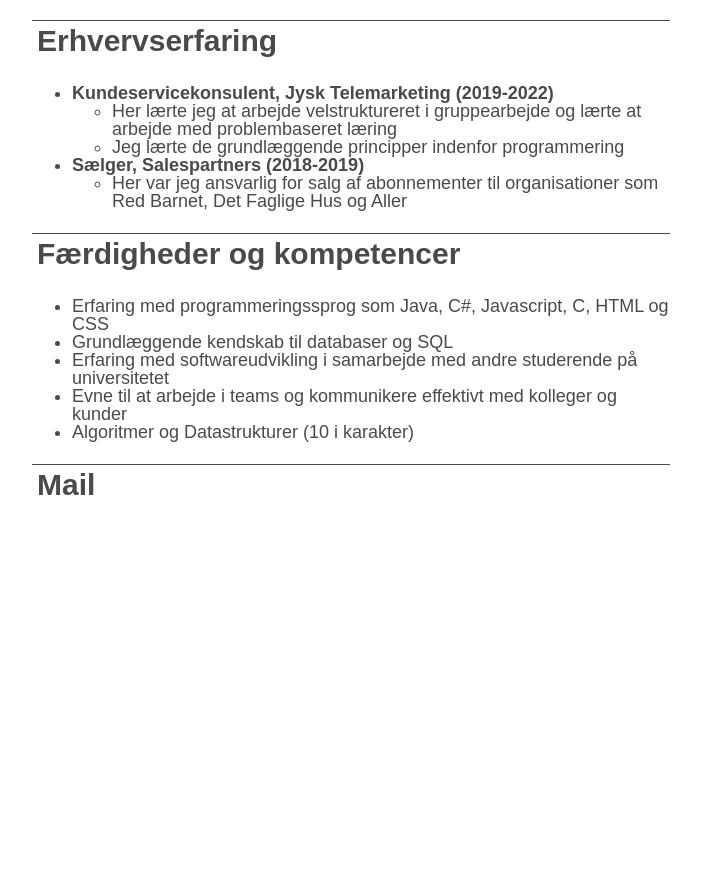
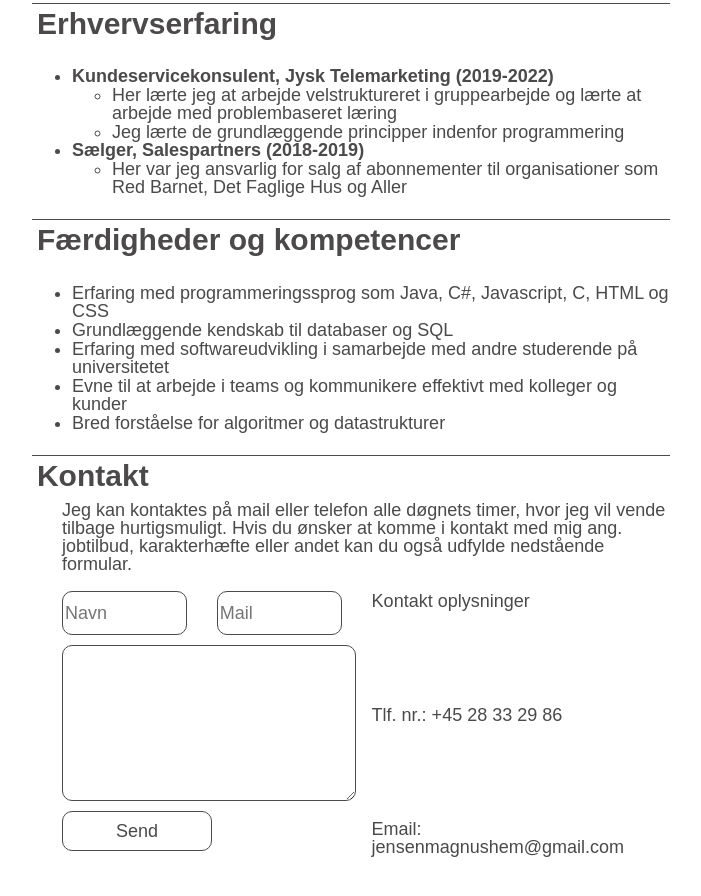
Before and after one commit to MHEM11/mhem11.github.io, a plain HTML site: page index.html in a window 1280 px wide. Shown: the part 1534-2430 px from the top of the page, without its empty margins (502-1203 px from the left). Before the commit the page ends 2102 px from the top, so only its background shows below. Drawn offline with Linux system fonts and the light colour scheme.

Commit message:
HTML: Mail element added. functions not added

```diff
--- a/assets/mystyles.css
+++ b/assets/mystyles.css
@@ -42,7 +42,6 @@ p {
 }
 
 
-
 .Right-div {
     margin-left: 33.7%;
     padding: 50px 100px;
@@ -54,7 +53,7 @@ p {
     border: none;
 }
 .Header {
-    border-color: rgb(75, 73, 73);;
+    border-color: rgb(75, 73, 73);
     margin-top: 5px;
     border-top: solid 1px;
     padding: 5px;
@@ -69,6 +68,7 @@ p {
     flex-direction: row;
 }
 .Text {
+    padding-left: 30px ;
     display: inline-block;
     width: 50%;
 }
@@ -80,11 +80,84 @@ p {
     margin: 0;
     font-weight: bold;
 }
-.Bulletpoint-text {
-    margin-top: 0;
+.text {
+    margin-top: 1px;
     font-weight: 200;
 }
 .reference {
     color: rgb(211, 211, 211);
     text-decoration: none;
 }
+.Input-box {
+    width: 42.5%;
+    height: 40px;
+    color: rgb(75, 73, 73);
+    border-color: rgb(75, 73, 73);
+    border: solid 1px;
+    border-radius: 10px;
+    margin-left: 0;
+    font-size: 18px;
+    margin-left: 30px;
+}
+.Besked-box {
+    width: 93%;
+    height: 50%;
+    color: rgb(75, 73, 73);
+    border-color: rgb(75, 73, 73);
+    border: solid 1px;
+    border-radius: 10px;
+    margin-left: 0;
+    font-size: 18px;
+    margin-top: 10px;
+    margin-left: 30px;
+}
+.Sektioner-her {
+    width: 50%;
+    margin: 0;
+    font-size: 18px;
+    display: flex;
+    flex-direction: column;
+}
+.Sektioner-her2 {
+    width: 100%;
+    margin: 0;
+    font-size: 18px;
+    display: flex;
+    flex-direction: row;
+    justify-content: space-between;
+}
+.Sektioner-der {
+    margin: 0;
+    font-size: 18px;
+    display: flex;
+    flex-direction: column;
+    margin-left: 30px;
+    height: 300px;
+
+}
+.text-der {
+    margin-top: 1px;
+    font-weight: 200;
+    display: block;
+    margin-bottom: 95px;
+}
+.text-her {
+    margin-top: 1px;
+    font-weight: 200;
+    display: block;
+    padding-left: 30px;
+    font-size: 18px;
+}
+.Send-knap {
+    margin-left: 30px;
+    margin-top: 10px;
+    width: 150px;
+    height: 40px;
+    color: rgb(75, 73, 73);
+    border-color: rgb(75, 73, 73);
+    border: solid 1px;
+    border-radius: 10px;
+    background-color: #fff;
+    font-size: 18px;
+    font-family: Arial;
+}
--- a/index.html
+++ b/index.html
@@ -31,10 +31,10 @@
         <p class = "Text">Jeg har altid haft stor interesse i computere og måden hvor på en computer virker. Derfor valgte jeg i foråret 2021 at søge ind på datalogi på Aalborg universitet. Jeg går i skrivende stund på 4. semester og har ind til nu lært meget omkring softwareudvikling og endnu mere om, hvordan man som et team arbejder bedst muligt sammen. Både i kurser og på projekterne har jeg og min gruppe udfordret os selv, hvilket jeg også ser som værende en af mine styrker. Jeg tror på, at man som et team kan nå længst og har sjældent sagt nej til en udfordring, da jeg mener, at man ved at udfordre sig selv kan lære mest muligt. Jeg mener, at man både ved at fejle og ved at fuldføre opgaven lærer en lektie, man ikke ville være foruden.</p>
         <ul class = "Listing">
           <li><p class = "Bulletpoint">Jeg er målrettet</p>
-              <p class = "Bulletpoint-text">Jeg er målrettetSom person er jeg målrettet og effektiv. Jeg arbejder hårdt for at kunne blive så god som muligt til det jeg laver.</p>
+              <p class = "text">Jeg er målrettetSom person er jeg målrettet og effektiv. Jeg arbejder hårdt for at kunne blive så god som muligt til det jeg laver.</p>
           </li>
           <li><p class = "Bulletpoint">Jeg er en teamplayer</p>
-            <p class = "Bulletpoint-text">Jeg kan love, at jeg er en teamplayer, der ved, at man som team er stærkere og kommer længst.</p>
+            <p class = "text">Jeg kan love, at jeg er en teamplayer, der ved, at man som team er stærkere og kommer længst.</p>
         </li>
         </ul>
       </div>
@@ -43,23 +43,23 @@
       </p>
       <div class = "Sektioner">
         <ul>
-          <li class = "Bulletpoint-text">Datalogi, Aalborg Universitet (2021 – nu)</li>
-          <li class = "Bulletpoint-text">STX, Aalborg Katedralskole (2016 – 2019)</li>
+          <li class = "text">Datalogi, Aalborg Universitet (2021 – nu)</li>
+          <li class = "text">STX, Aalborg Katedralskole (2016 – 2019)</li>
         </ul>
       </div>
       <p class = "Header" id = "kurser">Bestået kurser</p>
       <div class = "Sektioner">
         <ul>
-          <li class = "Bulletpoint-text">Imparativ programerings</li>
-          <li class = "Bulletpoint-text">Problembaseret læring</li>
-          <li class = "Bulletpoint-text">Datalogiens teoretiske grundlag</li>
-          <li class = "Bulletpoint-text">Sandsynlighedsteori og lineær algebra</li>
-          <li class = "Bulletpoint-text">Internetværk og web-programmering</li>
-          <li class = "Bulletpoint-text">Algoritmer og Datastrukturer</li>
-          <li class = "Bulletpoint-text">Design og evaluering af brugergrænseflader</li>
-          <li class = "Bulletpoint-text">Objektorienteret programmering</li>
-          <li class = "Bulletpoint-text">Systemudvikling</li>
-          <li class = "Bulletpoint-text">For at få karakterer kontakt mig på mail</li>
+          <li class = "text">Imparativ programerings</li>
+          <li class = "text">Problembaseret læring</li>
+          <li class = "text">Datalogiens teoretiske grundlag</li>
+          <li class = "text">Sandsynlighedsteori og lineær algebra</li>
+          <li class = "text">Internetværk og web-programmering</li>
+          <li class = "text">Algoritmer og Datastrukturer</li>
+          <li class = "text">Design og evaluering af brugergrænseflader</li>
+          <li class = "text">Objektorienteret programmering</li>
+          <li class = "text">Systemudvikling</li>
+          <li class = "text">For at få karakterer kontakt mig på mail</li>
         </ul>
       </div>
       <p class = "Header" id ="projekter">Semesterprojekter </p>
@@ -68,29 +68,29 @@
           <li class = "Bulletpoint">
             Intelligent affaldsindsamling (12 i karakter)
             <ul>
-            <li class = "Bulletpoint-text">Her lærte jeg at arbejde velstruktureret i gruppearbejde og lærte at arbejde med problembaseret læring</li>
-            <li class = "Bulletpoint-text">Jeg lærte de grundlæggende principper indenfor programmering</li>
+            <li class = "text">Her lærte jeg at arbejde velstruktureret i gruppearbejde og lærte at arbejde med problembaseret læring</li>
+            <li class = "text">Jeg lærte de grundlæggende principper indenfor programmering</li>
             </ul>
           </li>
           <li class = "Bulletpoint">
             Visualisering af algoritmer og datastrukturer (12 i karakter)
             <ul>
-            <li class="Bulletpoint-text">Her lærte jeg at arbejde med algoritmer og udarbejde effektiv kode</li>
-            <li class="Bulletpoint-text">I dette projekt fik jeg mere erfaring med programmering</li>
+            <li class="text">Her lærte jeg at arbejde med algoritmer og udarbejde effektiv kode</li>
+            <li class="text">I dette projekt fik jeg mere erfaring med programmering</li>
             </ul>
           </li>
           <li class="Bulletpoint">
             Salgsadministrationssystem for Dialægt (10 i karakter)
             <ul>
-            <li class="Bulletpoint-text">Her lærte jeg at arbejde med objekt orienteret programmering og komplekse systemer</li>
-            <li class="Bulletpoint-text">Fik erfaring med udvikling af mere avancerede programmer</li>
+            <li class="text">Her lærte jeg at arbejde med objekt orienteret programmering og komplekse systemer</li>
+            <li class="text">Fik erfaring med udvikling af mere avancerede programmer</li>
             </ul>
           </li>
           </ul>
       </div>
       <p class ="Header" id = "fritidsinteresser">Fritidsinteresser</p>
       <div class="Sektioner">
-        <p class = "Bulletpoint-text">Jeg bruger en del tid sammen med min kæreste Emma som jeg de seneste 2 år har boet sammen med i vores lejlighed i øgadekvarteret i Aalborg. Vi bruger meget af vores tid i dette område da det byder på lidt af hvert. Der er gode muligheder for at gå en tur og handle ind. Ikke mindst er der også godt internet som jeg flittigt bruger når jeg snakker og spiller med mine venner. Snakke med mine venner vægter jeg højt, da vi gennem årene er blevet spredt rundt om i verden er det altid godt at kunne mødes online og snakke sammen. Selvom jeg nok er lidt af en nørdt er det ikke altid at jeg spiller. Jeg har hele mit liv gået meget op i fodbold. Jeg har så længe jeg kan huske holdt med Aab og FC Barcelona. For mig er det fantastisk at kunne smide en fodbold kamp på tv'et og hygge sig med vennerne. Siden jeg startede på Datalogi i 2021 har interessen for programmering steget stødt og gør det stadig. Jeg er dedikeret til at forbedre mine programmeringsfærdigheder, og har i flere måneder brugt mange timer i ugen på kodeudfordringer i noget som hedder "advent of code". Dette gør jeg fordi jeg ved at denne egenskab er meget vigtigt. Jeg fik 2 i min C# eksamen, men jeg føler ikke denne eksamen var retvisende grundet strukturen i eksamensformen. Jeg håber at blive så god til at kode at der ikke vil være nogen tvivl om mine kompetencer, når jeg er færdig med mit studie. </p>
+        <p class = "text-her">Jeg bruger en del tid sammen med min kæreste Emma som jeg de seneste 2 år har boet sammen med i vores lejlighed i øgadekvarteret i Aalborg. Vi bruger meget af vores tid i dette område da det byder på lidt af hvert. Der er gode muligheder for at gå en tur og handle ind. Ikke mindst er der også godt internet som jeg flittigt bruger når jeg snakker og spiller med mine venner. Snakke med mine venner vægter jeg højt, da vi gennem årene er blevet spredt rundt om i verden er det altid godt at kunne mødes online og snakke sammen. Selvom jeg nok er lidt af en nørdt er det ikke altid at jeg spiller. Jeg har hele mit liv gået meget op i fodbold. Jeg har så længe jeg kan huske holdt med Aab og FC Barcelona. For mig er det fantastisk at kunne smide en fodbold kamp på tv'et og hygge sig med vennerne. Siden jeg startede på Datalogi i 2021 har interessen for programmering steget stødt og gør det stadig. Jeg er dedikeret til at forbedre mine programmeringsfærdigheder, og har i flere måneder brugt mange timer i ugen på kodeudfordringer i noget som hedder "advent of code". Dette gør jeg fordi jeg ved at denne egenskab er meget vigtigt.</p>
       </div>
       <p class = "Header" id = "erhvervserfaring">Erhvervserfaring</p>
       <div class = "Sektioner">
@@ -98,14 +98,14 @@
           <li class = "Bulletpoint">
             Kundeservicekonsulent, Jysk Telemarketing (2019-2022)
             <ul>
-            <li class = "Bulletpoint-text">Her lærte jeg at arbejde velstruktureret i gruppearbejde og lærte at arbejde med problembaseret læring</li>
-            <li class = "Bulletpoint-text">Jeg lærte de grundlæggende principper indenfor programmering</li>
+            <li class = "text">Her lærte jeg at arbejde velstruktureret i gruppearbejde og lærte at arbejde med problembaseret læring</li>
+            <li class = "text">Jeg lærte de grundlæggende principper indenfor programmering</li>
             </ul>
           </li>
           <li class = "Bulletpoint">
             Sælger, Salespartners (2018-2019)
             <ul>
-            <li class="Bulletpoint-text">
+            <li class="text">
               Her var jeg ansvarlig for salg af abonnementer til organisationer som Red Barnet, Det Faglige Hus og Aller
             </li>
             </ul>
@@ -117,18 +117,39 @@
       </p>
       <div class = "Sektioner">
         <ul>
-          <li class = "Bulletpoint-text">Erfaring med programmeringssprog som Java, C#, Javascript, C, HTML og CSS</li>
-          <li class = "Bulletpoint-text">Grundlæggende kendskab til databaser og SQL</li>
-          <li class = "Bulletpoint-text">Erfaring med softwareudvikling i samarbejde med andre studerende på universitetet</li>
-          <li class = "Bulletpoint-text">Evne til at arbejde i teams og kommunikere effektivt med kolleger og kunder</li>
-          <li class = "Bulletpoint-text">Algoritmer og Datastrukturer (10 i karakter)</li>
+          <li class = "text">Erfaring med programmeringssprog som Java, C#, Javascript, C, HTML og CSS</li>
+          <li class = "text">Grundlæggende kendskab til databaser og SQL</li>
+          <li class = "text">Erfaring med softwareudvikling i samarbejde med andre studerende på universitetet</li>
+          <li class = "text">Evne til at arbejde i teams og kommunikere effektivt med kolleger og kunder</li>
+          <li class = "text">Bred forståelse for algoritmer og datastrukturer</li>
         </ul>
       </div>
-      <p class = "Header" id ="mail">
-        Mail
+      <p class = "Header" id ="kontakt">
+      Kontakt
       </p>
-      <div>
+      <p class ="text-her">Jeg kan kontaktes på mail eller telefon alle døgnets timer, hvor jeg vil vende tilbage hurtigsmuligt. Hvis du ønsker at komme i kontakt med mig ang. jobtilbud, karakterhæfte eller andet kan du også udfylde nedstående formular.</p>
+      <div class="Sektioner">
+        <div class="Sektioner-her">
+          <div class="Sektioner-her2">
+            <input type = "text" placeholder = "Navn" class="Input-box">
+            <input type= "email" placeholder = "Mail" class="Input-box" style="margin-right: 0;">
+          </div>
+          <textarea placeholder = "Besked" class="Besked-box">
+          </textarea>
+          <input type = "submit" value="Send" class="Send-knap">
+        </div>
+        <div class="Sektioner-der">
+          <p class ="text-der">
+            Kontakt oplysninger
+          </p>
+          <p class="text-der">
+            Tlf. nr.: +45 28 33 29 86
+          </p>
+          <p class="text-der">
+            Email: jensenmagnushem@gmail.com
+          </p>
 
+        </div>
       </div>
   </div>
 </body>
```
